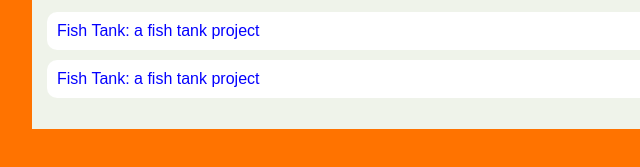
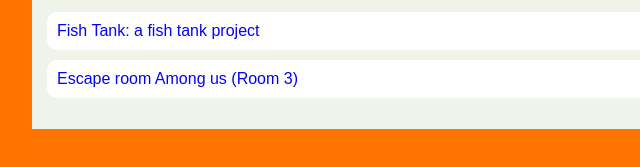
Before and after one commit to elijahkreemer/elijahkreemer.github.io, a plain HTML site: page portfolio.html in a window 1280 px wide. Shown: the part 393-560 px from the top of the page, 208-848 px from the left. Drawn offline with Linux system fonts and the light colour scheme.

Commit message:
new added escape room to portfolio

```diff
--- a/portfolio.html
+++ b/portfolio.html
@@ -40,7 +40,7 @@
             <h1>Khan Portfolio</h1>
             <ul id ="portfolio">
               <li><a href = "https://www.khanacademy.org/computer-programming/spin-off-of-project-fish-tank-base-code/5665755979956224">Fish Tank: a fish tank project</a></li>
-              <li><a href = "https://www.khanacademy.org/computer-programming/escape-room-title-screen/6622240062947328">Fish Tank: a fish tank project</a></li>
+              <li><a href = "https://www.khanacademy.org/computer-programming/escape-room-title-screen/6622240062947328">Escape room Among us (Room 3)</a></li>
 
             </ul>
         </div>
```
